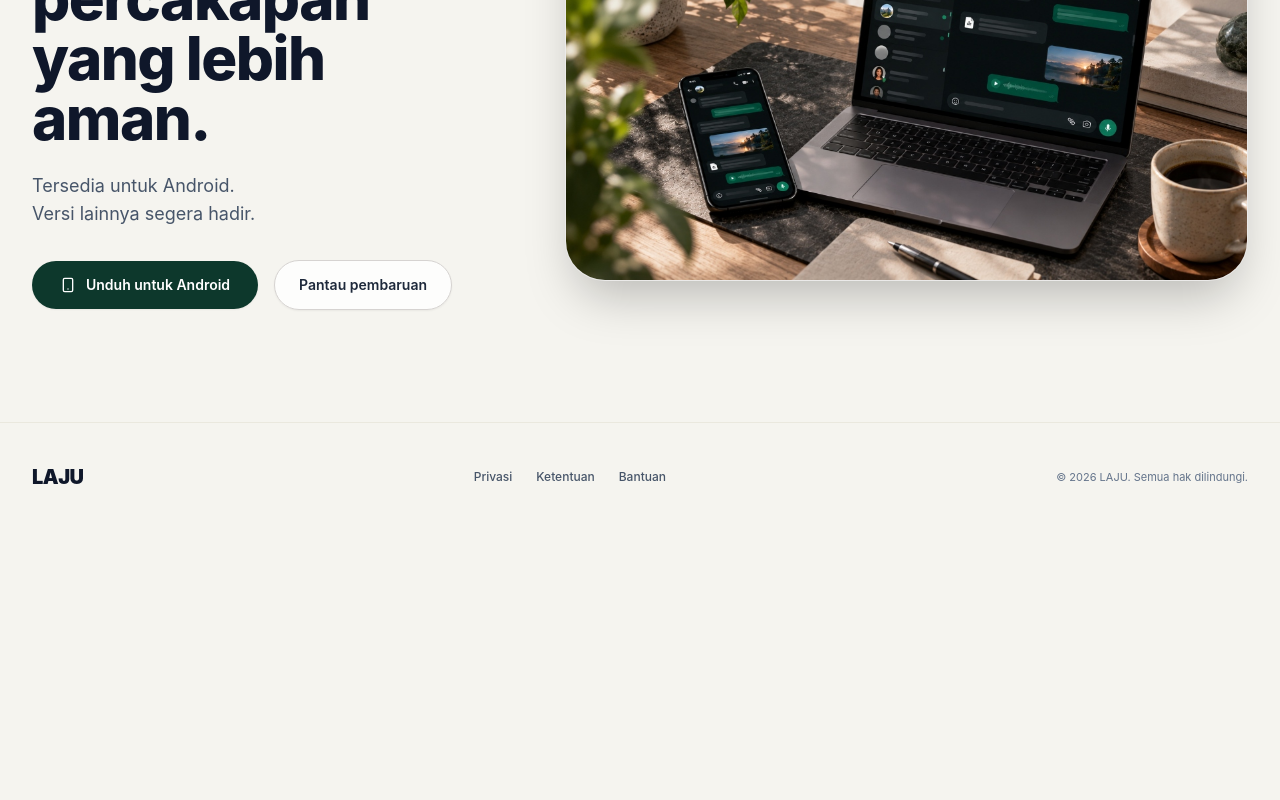
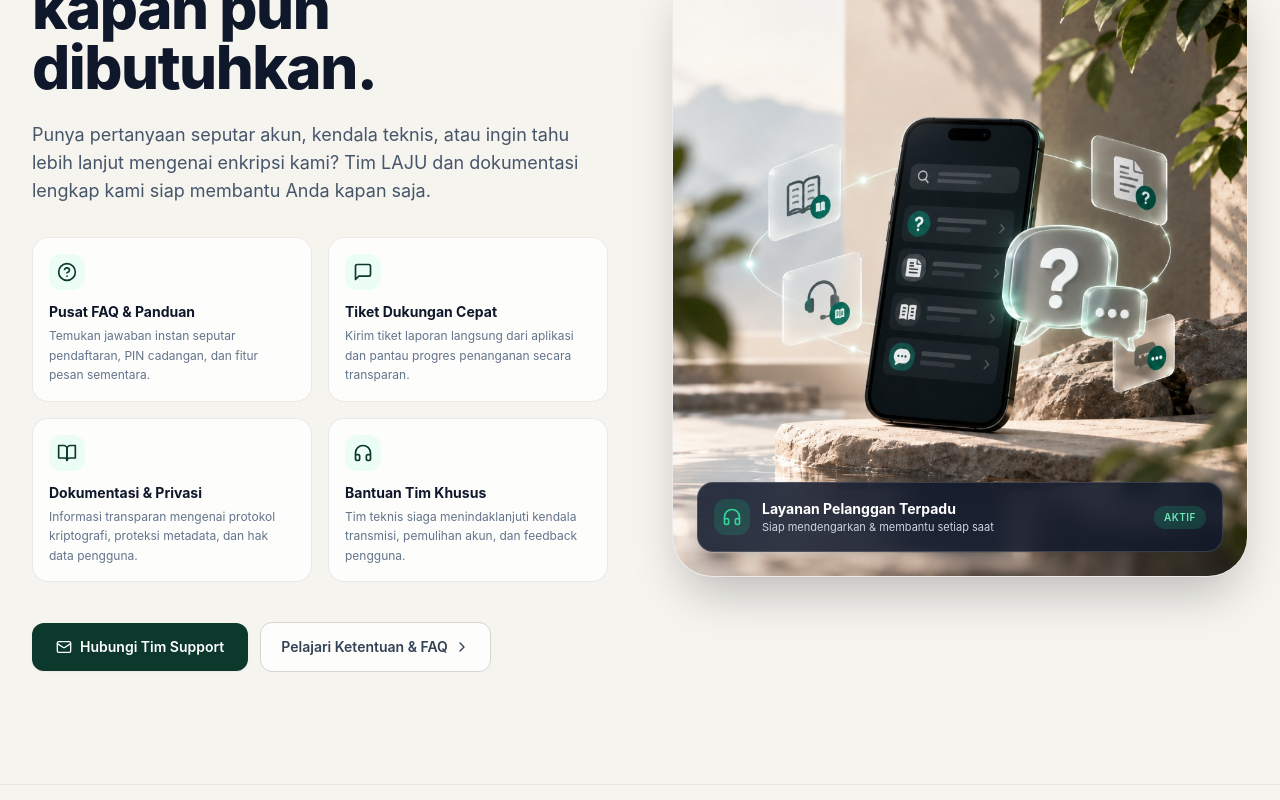
Before and after one commit to lajuapp/laju, a Next.js app in the folder apps/portal/: page / in a window 1280 px wide. Shown: the part 3120-3920 px from the top of the page. Before the commit the page ends 3651 px from the top, so only its background shows below. Built offline with nearby package versions, Linux system fonts and the light colour scheme; no server answers.

Commit message:
feat(portal): add support and help center section with visual artwork

```diff
--- a/apps/portal/app/page.tsx
+++ b/apps/portal/app/page.tsx
@@ -1,6 +1,7 @@
 import { HeroSection } from '@/components/landing/HeroSection';
 import { FeaturesSection } from '@/components/landing/FeaturesSection';
 import { SecuritySection } from '@/components/landing/SecuritySection';
+import { SupportSection } from '@/components/landing/SupportSection';
 import { DisappearingMessagesSection } from '@/components/landing/DisappearingMessagesSection';
 import { DownloadCTA } from '@/components/landing/DownloadCTA';
 
@@ -11,6 +12,7 @@ export default function HomePage() {
       <FeaturesSection />
       <SecuritySection />
       <DisappearingMessagesSection />
+      <SupportSection />
       <DownloadCTA />
     </>
   );
--- a/apps/portal/components/landing/Footer.tsx
+++ b/apps/portal/components/landing/Footer.tsx
@@ -18,7 +18,7 @@ export function Footer() {
             <Link href="/terms" className="hover:text-slate-900 transition-colors">
               Ketentuan
             </Link>
-            <Link href="/terms" className="hover:text-slate-900 transition-colors">
+            <Link href="/#bantuan" className="hover:text-slate-900 transition-colors">
               Bantuan
             </Link>
           </div>
--- a/apps/portal/components/landing/Navbar.tsx
+++ b/apps/portal/components/landing/Navbar.tsx
@@ -33,7 +33,7 @@ export function Navbar() {
             Privasi
           </Link>
           <Link
-            href="/terms"
+            href="/#bantuan"
             className="px-4 py-1.5 rounded-full text-slate-600 hover:text-slate-900 font-medium text-xs sm:text-sm transition-colors"
           >
             Bantuan
--- /dev/null
+++ b/apps/portal/components/landing/SupportSection.tsx
@@ -0,0 +1,127 @@
+import Link from 'next/link';
+import { HelpCircle, Headphones, BookOpen, MessageSquare, ChevronRight, Mail } from 'lucide-react';
+
+export function SupportSection() {
+  return (
+    <section id="bantuan" className="py-20 sm:py-28 bg-[#F5F4EF] border-t border-[#EAE8DE] relative overflow-hidden">
+      <div className="mx-auto max-w-7xl px-4 sm:px-6 lg:px-8">
+        <div className="grid grid-cols-1 lg:grid-cols-12 gap-12 lg:gap-16 items-center">
+
+          {/* Left Column: Headline, Descriptions & Badges */}
+          <div className="lg:col-span-6 space-y-6 text-left">
+            <div className="inline-flex items-center gap-2 px-3 py-1 rounded-full bg-emerald-100/80 text-emerald-900 text-xs font-bold uppercase tracking-wider">
+              <Headphones className="h-3.5 w-3.5 text-emerald-700" />
+              <span>Pusat Bantuan & Layanan Pelanggan</span>
+            </div>
+
+            <h2 className="text-4xl sm:text-5xl md:text-6xl font-extrabold text-slate-900 tracking-tight leading-[1.08]">
+              Bantuan cepat,<br />
+              kapan pun dibutuhkan.
+            </h2>
+
+            <p className="text-slate-600 text-base sm:text-lg max-w-xl leading-relaxed font-normal">
+              Punya pertanyaan seputar akun, kendala teknis, atau ingin tahu lebih lanjut mengenai enkripsi kami? Tim LAJU dan dokumentasi lengkap kami siap membantu Anda kapan saja.
+            </p>
+
+            {/* Support Pillars Grid */}
+            <div className="grid grid-cols-1 sm:grid-cols-2 gap-4 pt-2">
+              <div className="p-4 rounded-2xl bg-white/80 border border-stone-200/80 shadow-xs hover:shadow-md transition-shadow">
+                <div className="p-2 w-fit rounded-xl bg-emerald-50 text-[#0D382C] mb-3">
+                  <HelpCircle className="h-5 w-5" />
+                </div>
+                <h3 className="font-bold text-slate-900 text-sm mb-1">Pusat FAQ & Panduan</h3>
+                <p className="text-xs text-slate-500 leading-relaxed">
+                  Temukan jawaban instan seputar pendaftaran, PIN cadangan, dan fitur pesan sementara.
+                </p>
+              </div>
+
+              <div className="p-4 rounded-2xl bg-white/80 border border-stone-200/80 shadow-xs hover:shadow-md transition-shadow">
+                <div className="p-2 w-fit rounded-xl bg-emerald-50 text-[#0D382C] mb-3">
+                  <MessageSquare className="h-5 w-5" />
+                </div>
+                <h3 className="font-bold text-slate-900 text-sm mb-1">Tiket Dukungan Cepat</h3>
+                <p className="text-xs text-slate-500 leading-relaxed">
+                  Kirim tiket laporan langsung dari aplikasi dan pantau progres penanganan secara transparan.
+                </p>
+              </div>
+
+              <div className="p-4 rounded-2xl bg-white/80 border border-stone-200/80 shadow-xs hover:shadow-md transition-shadow">
+                <div className="p-2 w-fit rounded-xl bg-emerald-50 text-[#0D382C] mb-3">
+                  <BookOpen className="h-5 w-5" />
+                </div>
+                <h3 className="font-bold text-slate-900 text-sm mb-1">Dokumentasi & Privasi</h3>
+                <p className="text-xs text-slate-500 leading-relaxed">
+                  Informasi transparan mengenai protokol kriptografi, proteksi metadata, dan hak data pengguna.
+                </p>
+              </div>
+
+              <div className="p-4 rounded-2xl bg-white/80 border border-stone-200/80 shadow-xs hover:shadow-md transition-shadow">
+                <div className="p-2 w-fit rounded-xl bg-emerald-50 text-[#0D382C] mb-3">
+                  <Headphones className="h-5 w-5" />
+                </div>
+                <h3 className="font-bold text-slate-900 text-sm mb-1">Bantuan Tim Khusus</h3>
+                <p className="text-xs text-slate-500 leading-relaxed">
+                  Tim teknis siaga menindaklanjuti kendala transmisi, pemulihan akun, dan feedback pengguna.
+                </p>
+              </div>
+            </div>
+
+            {/* CTA Button Links */}
+            <div className="flex flex-wrap items-center gap-3 pt-4">
+              <a
+                href="mailto:support@laju.chat"
+                className="inline-flex items-center gap-2 rounded-xl bg-[#0D382C] px-6 py-3.5 text-xs sm:text-sm font-semibold text-white shadow-sm hover:bg-[#134E3E] transition-all active:scale-95"
+              >
+                <Mail className="h-4 w-4" />
+                <span>Hubungi Tim Support</span>
+              </a>
+
+              <Link
+                href="/terms"
+                className="inline-flex items-center gap-1.5 rounded-xl border border-stone-300 bg-white/80 px-5 py-3.5 text-xs sm:text-sm font-semibold text-slate-700 hover:bg-white hover:text-slate-900 transition-all"
+              >
+                <span>Pelajari Ketentuan & FAQ</span>
+                <ChevronRight className="h-4 w-4" />
+              </Link>
+            </div>
+          </div>
+
+          {/* Right Column: User-Uploaded Support Glassmorphic Artwork */}
+          <div className="lg:col-span-6">
+            <div className="relative mx-auto max-w-lg lg:max-w-none">
+              {/* Decorative background glow */}
+              <div className="absolute -inset-4 bg-gradient-to-tr from-emerald-500/10 via-teal-500/20 to-transparent rounded-[3rem] blur-2xl -z-10" />
+
+              <div className="relative rounded-[2.5rem] overflow-hidden shadow-2xl border border-stone-200/80 bg-white group">
+                <img
+                  src="/images/bantuan-support.jpg"
+                  alt="Pusat Bantuan dan Layanan Pelanggan LAJU"
+                  className="w-full h-auto object-cover transform transition-transform duration-700 group-hover:scale-[1.02]"
+                />
+
+                {/* Floating Frosted Overlay Badges on the image */}
+                <div className="absolute bottom-5 left-5 right-5 sm:bottom-6 sm:left-6 sm:right-6">
+                  <div className="p-3.5 sm:p-4 rounded-2xl bg-slate-900/85 backdrop-blur-md border border-white/15 flex items-center justify-between text-white shadow-xl">
+                    <div className="flex items-center gap-3">
+                      <div className="p-2 rounded-xl bg-emerald-500/20 text-emerald-400">
+                        <Headphones className="h-5 w-5" />
+                      </div>
+                      <div>
+                        <div className="text-xs font-bold sm:text-sm text-white">Layanan Pelanggan Terpadu</div>
+                        <div className="text-[11px] text-slate-300">Siap mendengarkan & membantu setiap saat</div>
+                      </div>
+                    </div>
+                    <span className="hidden sm:inline-block px-2.5 py-1 rounded-full bg-emerald-500/20 text-emerald-300 font-semibold text-[10px] uppercase tracking-wider">
+                      Aktif
+                    </span>
+                  </div>
+                </div>
+              </div>
+            </div>
+          </div>
+
+        </div>
+      </div>
+    </section>
+  );
+}
```
Also changed, not shown: apps/portal/public/images/bantuan-support.jpg (added).
